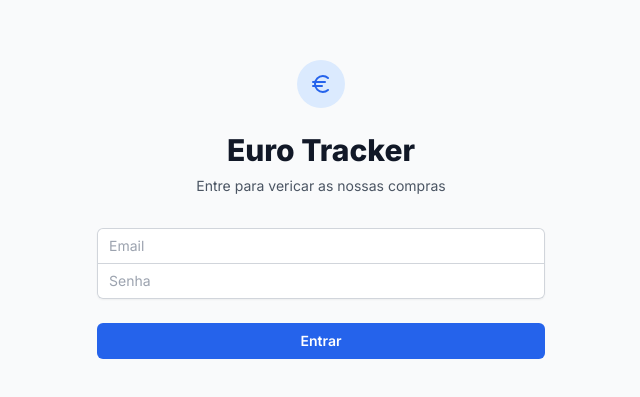
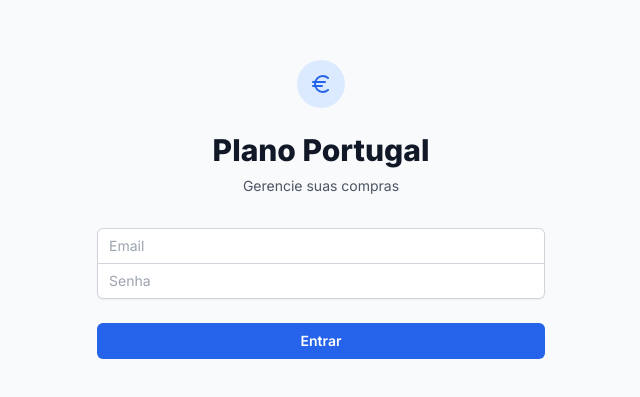
Before and after one commit to felipeabreu-byte/Portugal, a Next.js app: page /login in a window 1280 px wide. Shown: the part 191-588 px from the top of the page, without its empty margins (319-959 px from the left). Built offline with nearby package versions, Linux system fonts and the light colour scheme.

Commit message:
Alteracao de nomes

```diff
--- a/src/app/login/page.tsx
+++ b/src/app/login/page.tsx
@@ -61,10 +61,10 @@ export default function LoginPage() {
                         <LucideEuro className="h-6 w-6 text-blue-600" />
                     </div>
                     <h2 className="mt-6 text-3xl font-extrabold text-gray-900">
-                        Euro Tracker
+                        Plano Portugal
                     </h2>
                     <p className="mt-2 text-sm text-gray-600">
-                        Entre para vericar as nossas compras
+                        Gerencie suas compras
                     </p>
                 </div>
                 <form className="mt-8 space-y-6" onSubmit={handleSubmit}>
```
